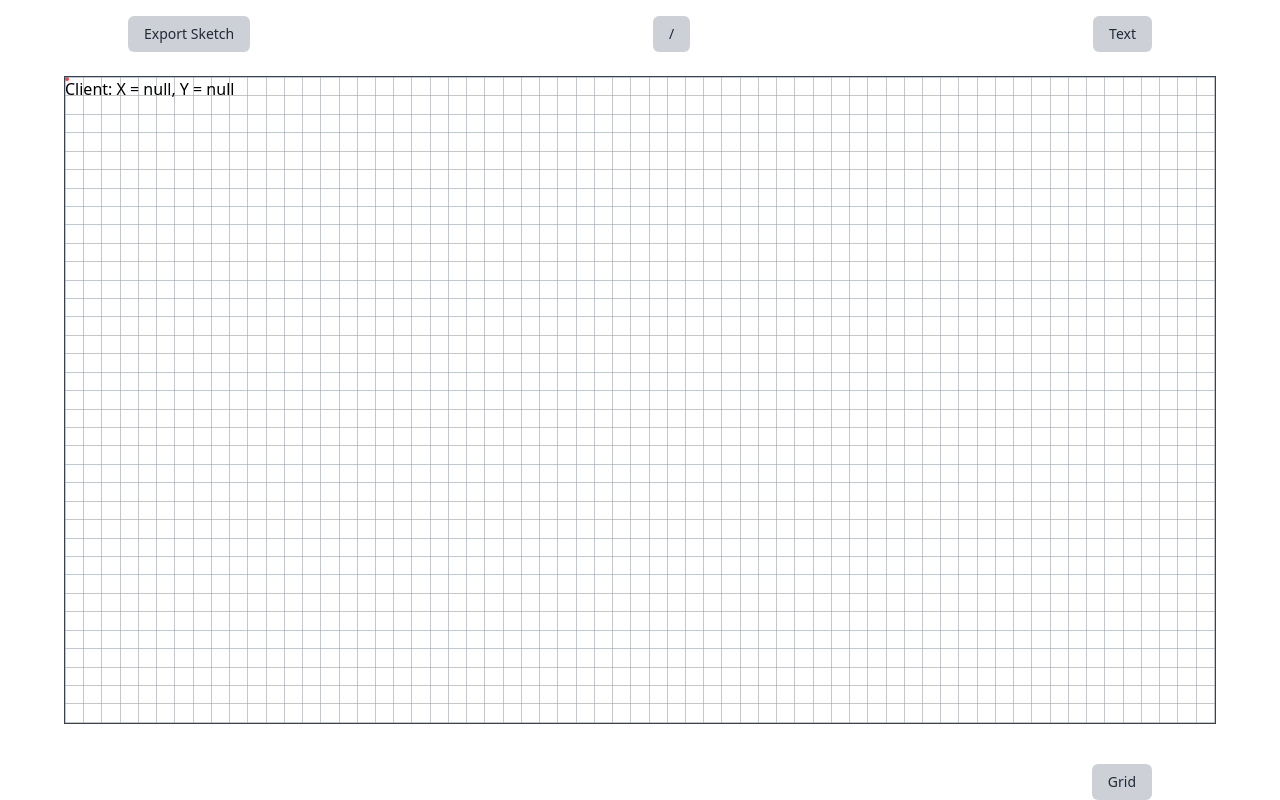
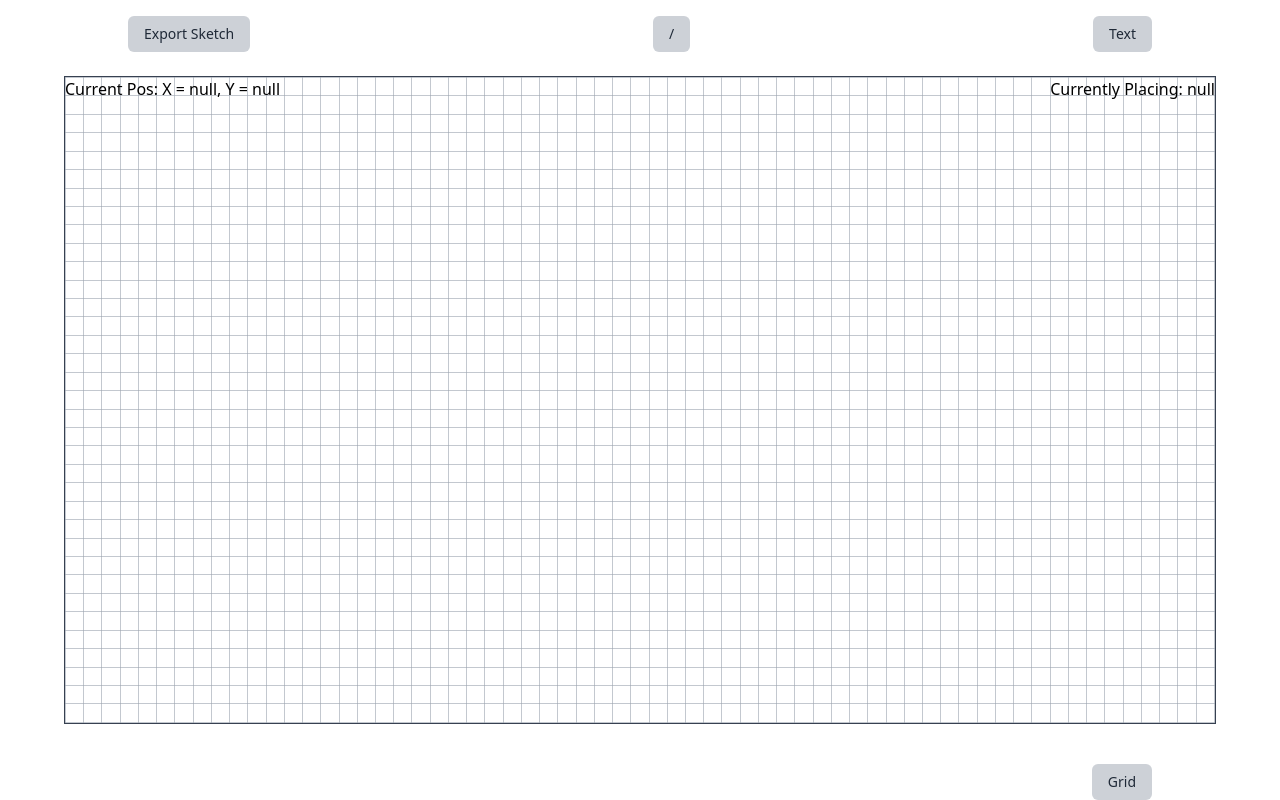
Before and after one commit to CristiMacovei/sketching-interface, a Next.js app: page / in a window 1280 px wide. Built offline with nearby package versions, Linux system fonts and the light colour scheme.

Commit message:
can add lines

```diff
--- a/components/Canvas.jsx
+++ b/components/Canvas.jsx
@@ -1,10 +1,6 @@
 import { useEffect, useState, useRef } from 'react';
 
-export default function Canvas() {
-  const [sGridSize, setGridSize] = useState(64);
-
-  const [sSelecting, setSelecting] = useState(null);
-
+export default function Canvas(props) {
   const [sCanvasLeft, setCanvasLeft] = useState(null);
   const [sCanvasTop, setCanvasTop] = useState(null);
 
@@ -21,59 +17,218 @@ export default function Canvas() {
   }, []);
 
   function handleMouseMove(evt) {
-    console.log('MUIE');
-
     setMouseX(evt.clientX - sCanvasLeft);
     setMouseY(evt.clientY - sCanvasTop);
   }
 
+  function handleMouseClick(evt) {
+    //* line tool
+    // cache the first point
+    if (props.sSelecting === 'line-first-point') {
+      const newCachedPoints = {
+        ...props.sCachedPoints,
+        tools: {
+          ...props.sCachedPoints.tools,
+          line: [
+            {
+              x: sMouseX,
+              y: sMouseY
+            }
+          ]
+        }
+      };
+
+      console.log(newCachedPoints);
+
+      props.fSetCachedPoints(newCachedPoints);
+      props.fSetSelecting('line-second-point');
+    }
+    // save both of the points
+    else if (props.sSelecting === 'line-second-point') {
+      const cachedFirstPoint = props.sCachedPoints.tools.line[0];
+
+      const initialLen = props.sSavedPoints.length;
+      //todo maybe come up with better names?
+      const name1 = `A-${initialLen + 1}`;
+      const name2 = `A-${initialLen + 2}`;
+
+      const firstPoint = {
+        x: cachedFirstPoint.x,
+        y: cachedFirstPoint.y,
+        name: name1
+      };
+
+      const secondPoint = {
+        x: sMouseX,
+        y: sMouseY,
+        name: name2
+      };
+
+      const newSavedPoints = [...props.sSavedPoints, firstPoint, secondPoint];
+
+      const newSavedLines = [
+        ...props.sSavedLines,
+        {
+          first: firstPoint,
+          second: secondPoint
+        }
+      ];
+
+      const newCachedPoints = {
+        ...props.sCachedPoints,
+        tools: {
+          ...props.sCachedPoints.tools,
+          line: [
+            {
+              x: sMouseX,
+              y: sMouseY
+            }
+          ]
+        }
+      };
+
+      // remove select mode
+      props.fSetSelecting(null);
+
+      // clear cached line points
+      props.fSetCachedPoints(newCachedPoints);
+
+      // save points & line
+      props.fSetSavedPoints(newSavedPoints);
+      props.fSetSavedLines(newSavedLines);
+    }
+  }
+
+  function handleAbort(evt) {
+    props.fSetSelecting(null);
+    props.fSetCachedPoints({
+      tools: {
+        line: []
+      }
+    });
+  }
+
   return (
     <div
-      className='mt-6 relative bg-white border border-gray-700 aspect-video grow mx-auto'
+      className='relative mx-auto mt-6 bg-white border border-gray-700 aspect-video grow'
       onMouseMove={handleMouseMove}
+      onMouseDown={handleMouseClick}
+      onMouseLeave={handleAbort}
       ref={rMainCanvasDiv}
     >
       {/* grid vertical lines*/}
-      <div className='absolute w-full h-full flex flex-row justify-between p-0'>
-        {Array(sGridSize)
+      <div className='absolute flex flex-row justify-between w-full h-full p-0'>
+        {Array(props.sGridSize)
           .fill(0)
           .map((_, index) => {
             return (
               <div
                 key={`grid-line-v-${index}`}
-                className='bg-gray-400 bg-opacity-60 w-px h-full'
+                className='w-px h-full bg-gray-400 bg-opacity-60'
               ></div>
             );
           })}
       </div>
 
       {/* grid horizontal lines*/}
-      <div className='absolute w-full h-full flex flex-col justify-between p-0'>
-        {Array((sGridSize * 9) / 16)
+      <div className='absolute flex flex-col justify-between w-full h-full p-0'>
+        {Array((props.sGridSize * 9) / 16)
           .fill(0)
           .map((_, index) => {
             return (
               <div
                 key={`grid-line-v-${index}`}
-                className='bg-gray-400 bg-opacity-60 h-px w-full'
+                className='w-full h-px bg-gray-400 bg-opacity-60'
               ></div>
             );
           })}
       </div>
 
-      {/* test */}
-      <div className='absolute w-full h-full flex flex-col justify-between p-0'>
-        <span>{`Client: X = ${sMouseX}, Y = ${sMouseY}`}</span>
+      {/* debug */}
+      <div className='absolute'>
+        <span>{`Current Pos: X = ${sMouseX}, Y = ${sMouseY}`}</span>
       </div>
 
-      {/* second test */}
+      {/* debug 2 */}
+      <div className='absolute flex justify-end w-full'>
+        <span>{`Currently Placing: ${props.sSelecting}`}</span>
+      </div>
+
+      {/* render saved points */}
+      <div className='absolute w-full h-full'>
+        {props.sSavedPoints.map((point, index) => {
+          return (
             <div
-        className='absolute w-1 h-1 rounded-full bg-red-500'
+              //  todo add name popup
+              key={`saved-point-${index}`}
+              className='absolute w-1 h-1 bg-red-600 rounded-full'
+              style={{ top: point.y, left: point.x }}
+            />
+          );
+        })}
+      </div>
+
+      {/* render saved lines */}
+      <div className='absolute w-full h-full'>
+        {props.sSavedLines.map((line, index) => {
+          const xDelta = line.second.x - line.first.x;
+          const yDelta = line.second.y - line.first.y;
+
+          const lengthInPixels = Math.round(
+            Math.sqrt(xDelta * xDelta + yDelta * yDelta)
+          );
+
+          return (
+            <div
+              key={`saved-line-${index}`}
+              className='absolute origin-bottom-left bg-red-600'
+              style={{
+                top: line.first.y + 2,
+                left: line.first.x + 2,
+                width: lengthInPixels,
+                height: 1,
+                transform: `rotate(${
+                  (Math.atan2(yDelta, xDelta) * 180) / Math.PI
+                }deg)`
+              }}
+            />
+          );
+        })}
+      </div>
+
+      {/* render line cached points */}
+      {/* // todo yeet these from refs */}
+      <div className='absolute w-full h-full'>
+        {props.sCachedPoints.tools.line.map((point, index) => {
+          return (
+            <div
+              key={`saved-point-${index}`}
+              className='absolute w-1 h-1 bg-red-600 rounded-full'
+              style={{ top: point.y, left: point.x }}
+            />
+          );
+        })}
+      </div>
+
+      {/* render current icon */}
+      {props.sSelecting === null ? null : props.sSelecting ===
+        'line-first-point' ? (
+        <div
+          className='absolute w-1 h-1 bg-red-500 rounded-full'
           style={{
             top: sMouseY,
             left: sMouseX
           }}
         />
+      ) : (
+        <div
+          className='absolute w-1 h-1 bg-red-500 rounded-full'
+          style={{
+            top: sMouseY,
+            left: sMouseX
+          }}
+        />
+      )}
     </div>
   );
 }
--- a/components/HeaderToolbar.jsx
+++ b/components/HeaderToolbar.jsx
@@ -2,9 +2,16 @@ import React from 'react';
 
 import Button from './Button';
 
-export default function HeaderToolbar() {
+export default function HeaderToolbar(props) {
+  function handleLineToolClick() {
+    console.log('Line tool clicked');
+
+    if (typeof props.fSetCanvasSelecting === 'function') {
+      props.fSetCanvasSelecting('line-first-point');
+    }
+  }
   return (
-    <div className='flex mx-auto w-4/5 items-center justify-between'>
+    <div className='flex items-center justify-between w-4/5 mx-auto'>
       {/* left  */}
       <div>
         <Button text='Export Sketch' />
@@ -13,7 +20,7 @@ export default function HeaderToolbar() {
       {/* middle buttons */}
       <div>
         <div className='flex flex-row items-center justify-center'>
-          <Button text='/' />
+          <Button text='/' fClick={handleLineToolClick} />
         </div>
       </div>
 
--- a/pages/index.jsx
+++ b/pages/index.jsx
@@ -1,4 +1,4 @@
-import {} from 'react';
+import { useState } from 'react';
 
 import HeaderToolbar from '../components/HeaderToolbar';
 import Button from '../components/Button';
@@ -8,11 +8,40 @@ import Canvas from '../components/Canvas';
 import FooterToolbar from '../components/FooterToolbar';
 
 export default function Home() {
+  const [sGridSize, setGridSize] = useState(64);
+
+  const [sSelecting, setSelecting] = useState(null);
+
+  const [sCachedPoints, setCachedPoints] = useState({
+    tools: {
+      line: []
+    }
+  });
+
+  const [sSavedPoints, setSavedPoints] = useState([]);
+
+  const [sSavedLines, setSavedLines] = useState([]);
+
   return (
-    <div className='w-screen h-screen pt-4 flex flex-col'>
-      <HeaderToolbar />
+    <div className='flex flex-col w-screen h-screen pt-4'>
+      <HeaderToolbar fSetCanvasSelecting={setSelecting} />
 
-      <Canvas />
+      <Canvas
+        // grid size
+        sGridSize={sGridSize}
+        // selecting state & setter
+        sSelecting={sSelecting}
+        fSetSelecting={setSelecting}
+        // saved points & setter
+        sSavedPoints={sSavedPoints}
+        fSetSavedPoints={setSavedPoints}
+        // cached points & setter
+        sCachedPoints={sCachedPoints}
+        fSetCachedPoints={setCachedPoints}
+        // saved lines & setter
+        sSavedLines={sSavedLines}
+        fSetSavedLines={setSavedLines}
+      />
 
       <FooterToolbar />
     </div>
```
Lines whose indentation alone changed are shown as unchanged.
